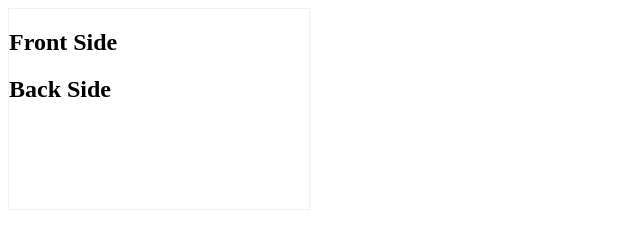
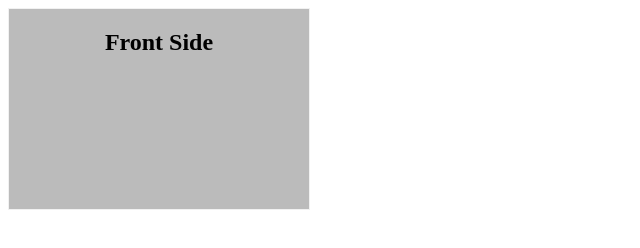
Before and after one commit to Adamqwerty/CSS-adventure, a plain HTML site: page FlipBox/index.html in a window 1280 px wide. Shown: the whole page, without its empty margins (0-640 px from the left). Drawn offline with Linux system fonts and the light colour scheme.

Commit message:
Flip Box done

```diff
--- a/FlipBox/style.css
+++ b/FlipBox/style.css
@@ -5,3 +5,51 @@
     border: 1px solid #f1f1f1;
     perspective: 1000px; /* Remove this if you don't want the 3D effect */
   }
+
+
+/* This container is needed to position the front and back side */
+.flip-box-inner {
+    position: relative;
+    width: 100%;
+    height: 100%;
+    text-align: center;
+    transition: transform 0.8s;
+    transform-style: preserve-3d;
+  }
+
+  /* Do an horizontal flip when you move the mouse over the flip box container */
+  .flip-box:hover .flip-box-inner {
+    transform: rotateY(180deg);
+  }
+
+  /* Position the front and back side */
+  .flip-box-front, .flip-box-back {
+    position: absolute;
+    width: 100%;
+    height: 100%;
+    backface-visibility: hidden;
+  }
+
+  /* Style the front side */
+  .flip-box-front {
+    background-color: #bbb;
+    color: black;
+  }
+
+  /* Style the back side */
+  .flip-box-back {
+    background-color: dodgerblue;
+    color: white;
+    transform: rotateY(180deg);
+  }
+
+  /*    This is Rotate X */
+  /*
+  .flip-box:hover .flip-box-inner {
+    transform: rotateX(180deg);
+  }
+
+  .flip-box-back {
+    transform: rotateX(180deg);
+  }
+  */
```
